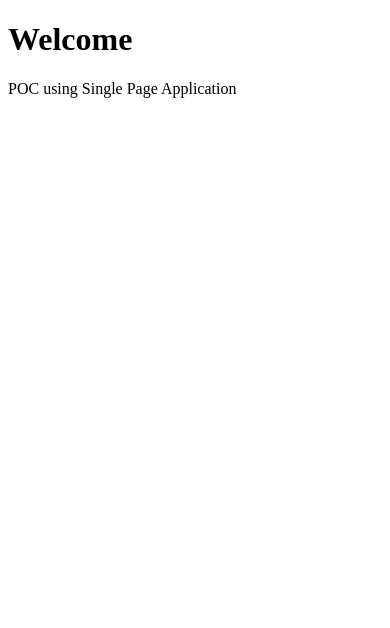
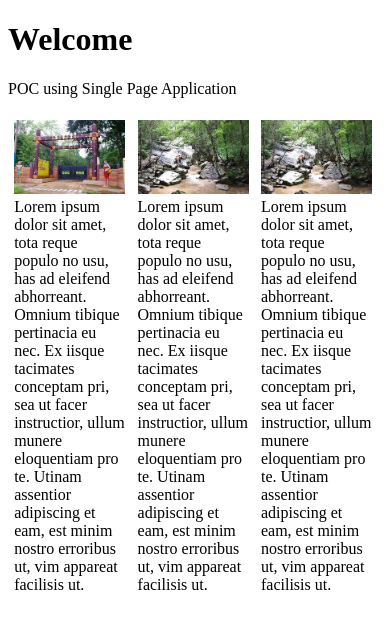
Before and after one commit to Aghilan/SPA, a plain HTML site: page index.html in a window 390 px wide. Drawn offline with Linux system fonts and the light colour scheme.

Commit message:
Responsive Grids with local data

```diff
--- /dev/null
+++ b/assets/css/styles.css
@@ -0,0 +1,33 @@
+div.grid-left {
+  width: 33%;
+  min-height: 250px;
+  float: left;
+  block-size: inherit;
+}
+div.grid-center {
+  width: 33%;
+  min-height: 250px;
+  float: left;
+  block-size: inherit;
+}
+
+div.grid-right {
+  width: 33%;
+  min-height: 250px;
+  float: left;
+  block-size: inherit;
+}
+
+div.grid-content {
+  margin: 5%;
+}
+
+div.grid-image {
+  text-align: center;
+}
+
+img {
+  position: relative;
+  max-width: 100%;
+  max-height: 100%;
+}
--- a/index.html
+++ b/index.html
@@ -1,10 +1,35 @@
 <!DOCTYPE html>
 <html>
-  <header>
+  <head>
     <title>SPA</title>
-  </header>
+    <link rel="stylesheet" type="text/css" href="./assets/css/styles.css" media="screen" />
+  </head>
   <body>
     <h1>Welcome</h1>
-    <p>POC using Single Page Application</p>
+    <p id="context">POC using Single Page Application</p>
+    <div class="grid-left">
+      <div class="grid-content">
+        <div class="grid-image">
+          <img src="./assets/images/images.jpg" />
+        </div>
+        Lorem ipsum dolor sit amet, tota reque populo no usu, has ad eleifend abhorreant. Omnium tibique pertinacia eu nec. Ex iisque tacimates conceptam pri, sea ut facer instructior, ullum munere eloquentiam pro te. Utinam assentior adipiscing et eam, est minim nostro erroribus ut, vim appareat facilisis ut.
+      </div>
+    </div>
+    <div class="grid-center">
+      <div class="grid-content">
+        <div class="grid-image">
+          <img src="./assets/images/download.jpg" />
+        </div>
+        Lorem ipsum dolor sit amet, tota reque populo no usu, has ad eleifend abhorreant. Omnium tibique pertinacia eu nec. Ex iisque tacimates conceptam pri, sea ut facer instructior, ullum munere eloquentiam pro te. Utinam assentior adipiscing et eam, est minim nostro erroribus ut, vim appareat facilisis ut.
+      </div>
+    </div>
+    <div class="grid-right">
+      <div class="grid-content">
+        <div class="grid-image">
+          <img src="./assets/images/download.jpg" />
+        </div>
+        Lorem ipsum dolor sit amet, tota reque populo no usu, has ad eleifend abhorreant. Omnium tibique pertinacia eu nec. Ex iisque tacimates conceptam pri, sea ut facer instructior, ullum munere eloquentiam pro te. Utinam assentior adipiscing et eam, est minim nostro erroribus ut, vim appareat facilisis ut.
+      </div>
+    </div>
   </body>
 </html>
```
Also changed, not shown: assets/images/download.jpg (added), assets/images/images (1).jpg (added), assets/images/images.jpg (added), assets/js/products.js (added), 1 other file.
